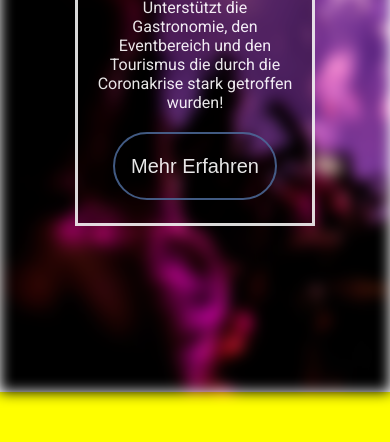
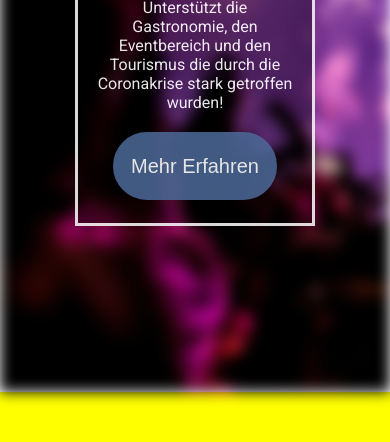
Before and after one commit to eventguide/eventguide.github.io, a plain HTML site: page index.html in a window 390 px wide. Shown: the part 452-894 px from the top of the page. Drawn offline with Linux system fonts and the light colour scheme.

Commit message:
color change button(mobile view)

```diff
--- a/style/home.css
+++ b/style/home.css
@@ -37,12 +37,10 @@
     margin: 20px 0;
 }
 
-#home button {
+#goToAbout {
     width: 30vw;
     height: 8vh;
     font-size: 44px;
-}
-#goToAbout {
     padding: .75vw;
     border: solid #486491 2px;
     border-radius: 50px;
@@ -78,22 +76,22 @@
 }
 
 @media screen and (max-width:1024px) {
-    #home button {
+    #goToAbout {
         width: 60%;
         font-size: 30px;
     }
 }
 
 @media screen and (max-width:768px) {
-    #home button {
+    #goToAbout {
         width: 70%;
         font-size: 30px;
+        background-color: #486491;
     }
 }
 
 @media screen and (max-width:720px) {
-    #home button {
-        width: 70%;
+    #goToAbout {
         font-size: 20px;
     }
 }
```
